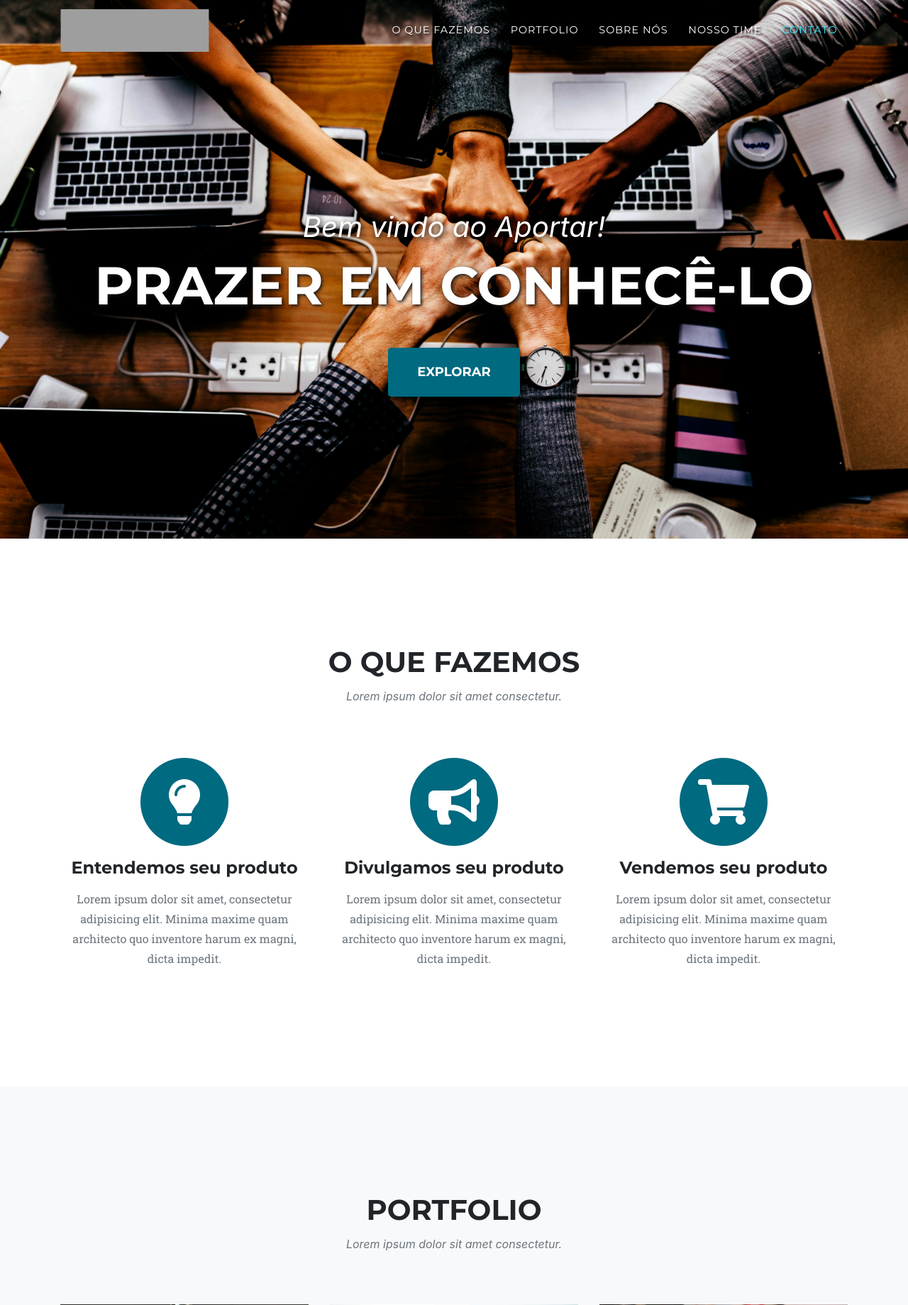
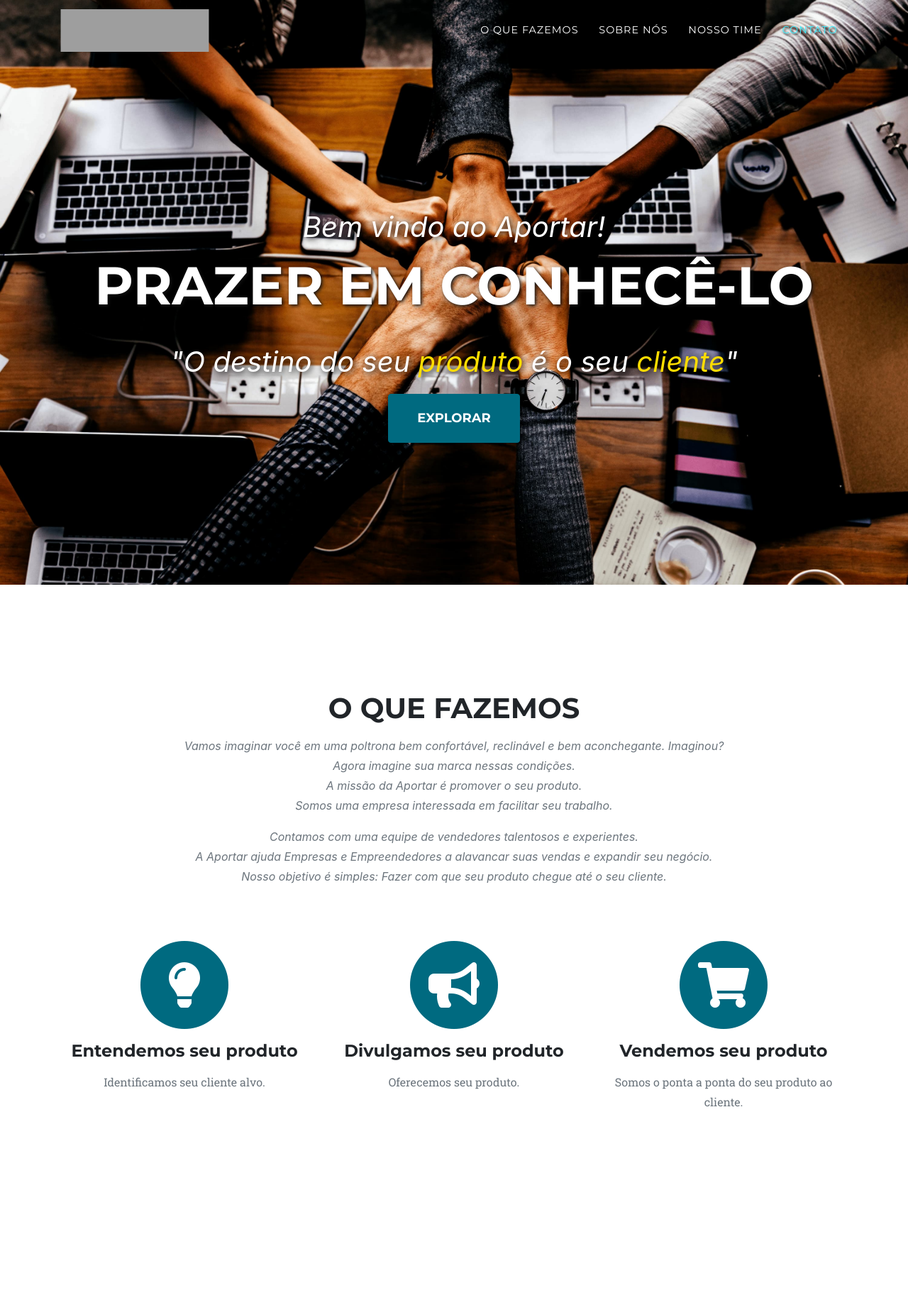
Before and after one commit to igoraujo/aportar-site, a PHP site: page / in a window 1280 px wide. Shown: the top 1839 px of the page at 71% size. Run offline with PHP 8.4, Linux system fonts and the light colour scheme; some web fonts are replaced; grey boxes are pictures that could not be loaded.

Commit message:
removing unused codes and resizing images
removing unused codes and resizing images

```diff
--- a/index.php
+++ b/index.php
@@ -574,9 +574,9 @@
             <li class="nav-item">
               <a class="nav-link js-scroll-trigger" href="#services">O Que Fazemos</a>
             </li>
-            <li class="nav-item">
+            <!-- <li class="nav-item">
               <a class="nav-link js-scroll-trigger" href="#portfolio">Portfolio</a>
-            </li>
+            </li> -->
             <li class="nav-item">
               <a class="nav-link js-scroll-trigger" href="#about">Sobre Nós</a>
             </li>
@@ -597,6 +597,7 @@
         <div class="intro-text">
           <div class="intro-lead-in">Bem vindo ao Aportar!</div>
           <div class="intro-heading text-uppercase">Prazer em conhecê-lo</div>
+          <div class="intro-lead-in">"O destino do seu <span style="color:#FFDD00">produto</span> é o seu <span style="color:#FFDD00">cliente</span>"</div>
           <a class="btn btn-primary btn-xl text-uppercase js-scroll-trigger" href="#services">Explorar</a>
         </div>
       </div>
@@ -608,7 +609,19 @@
         <div class="row">
           <div class="col-lg-12 text-center">
             <h2 class="section-heading text-uppercase">O que Fazemos</h2>
-            <h3 class="section-subheading text-muted">Lorem ipsum dolor sit amet consectetur.</h3>
+            <h3 class="section-subheading text-muted">
+              <p>
+                <span>Vamos imaginar você em uma poltrona bem confortável, reclinável e bem aconchegante. Imaginou?</span><br>
+                <span> Agora imagine sua marca nessas condições.</span><br>
+                <span>A missão da Aportar é promover o seu produto.</span><br>
+                <span>Somos uma empresa interessada em facilitar seu trabalho.</span>
+              </p>
+              <p>
+                <span>Contamos com uma equipe de vendedores talentosos e experientes.</span><br>
+                <span>A Aportar ajuda Empresas e Empreendedores a alavancar suas vendas e expandir seu negócio.</span><br>
+                <span>Nosso objetivo é simples: Fazer com que seu produto chegue até o seu cliente.</span>
+              </p>
+            </h3>
           </div>
         </div>
         <div class="row text-center">
@@ -618,7 +631,7 @@
               <i class="fas fa-lightbulb fa-stack-1x fa-inverse"></i>
             </span>
             <h4 class="service-heading">Entendemos seu produto</h4>
-            <p class="text-muted">Lorem ipsum dolor sit amet, consectetur adipisicing elit. Minima maxime quam architecto quo inventore harum ex magni, dicta impedit.</p>
+            <p class="text-muted">Identificamos seu cliente alvo.</p>
           </div>
           <div class="col-md-4">
             <span class="fa-stack fa-4x">
@@ -627,7 +640,7 @@
               <i class="fas fa-bullhorn fa-stack-1x fa-inverse"></i>
             </span>
             <h4 class="service-heading">Divulgamos seu produto</h4>
-            <p class="text-muted">Lorem ipsum dolor sit amet, consectetur adipisicing elit. Minima maxime quam architecto quo inventore harum ex magni, dicta impedit.</p>
+            <p class="text-muted">Oferecemos seu produto.</p>
           </div>
           <div class="col-md-4">
             <span class="fa-stack fa-4x">
@@ -635,19 +648,19 @@
               <i class="fas fa-shopping-cart fa-stack-1x fa-inverse"></i>
             </span>
             <h4 class="service-heading">Vendemos seu produto</h4>
-            <p class="text-muted">Lorem ipsum dolor sit amet, consectetur adipisicing elit. Minima maxime quam architecto quo inventore harum ex magni, dicta impedit.</p>
+            <p class="text-muted">Somos o ponta a ponta do seu produto ao cliente.</p>
           </div>
         </div>
       </div>
     </section>
 
     <!-- Portfolio Grid -->
-    <section class="bg-light" id="portfolio">
+    <!-- <section class="bg-light" id="portfolio">
       <div class="container">
         <div class="row">
           <div class="col-lg-12 text-center">
             <h2 class="section-heading text-uppercase">Portfolio</h2>
-            <h3 class="section-subheading text-muted">Lorem ipsum dolor sit amet consectetur.</h3>
+            <h3 class="section-subheading text-muted">Aqui estão alguns de nossos cases</h3>
           </div>
         </div>
         <div class="row">
@@ -737,7 +750,7 @@
           </div>
         </div>
       </div>
-    </section>
+    </section> -->
 
     <!-- About -->
     <section id="about">
@@ -745,7 +758,7 @@
         <div class="row">
           <div class="col-lg-12 text-center">
             <h2 class="section-heading text-uppercase">Sobre</h2>
-            <h3 class="section-subheading text-muted">Lorem ipsum dolor sit amet consectetur.</h3>
+            <h3 class="section-subheading text-muted">Um pouco da nossa história</h3>
           </div>
         </div>
         <div class="row">
@@ -757,15 +770,15 @@
                 </div>
                 <div class="timeline-panel">
                   <div class="timeline-heading">
-                    <h4>2009-2011</h4>
-                    <h4 class="subheading">Our Humble Beginnings</h4>
+                    <h4>2018-2019</h4>
+                    <h4 class="subheading">Nosso Começo</h4>
                   </div>
                   <div class="timeline-body">
-                    <p class="text-muted">Lorem ipsum dolor sit amet, consectetur adipisicing elit. Sunt ut voluptatum eius sapiente, totam reiciendis temporibus qui quibusdam, recusandae sit vero unde, sed, incidunt et ea quo dolore laudantium consectetur!</p>
+                    <p class="text-muted">Como toda história de sucesso tem um início, a nossa não pode ficar de fora. Elaborada em 2018 através da necessidade que as Empresas os Empreendedores tem de levar o seu produto ou marca até o seu cliente, a Aportar foi criada. O que nos motiva é saber que podemos facilitar todo o seu trabalho. Faça parte de nossa história e deixe-nos ajudar a contar a sua.</p>
                   </div>
                 </div>
               </li>
-              <li class="timeline-inverted">
+              <!-- <li class="timeline-inverted">
                 <div class="timeline-image">
                   <img class="rounded-circle img-fluid" src="img/about/2.jpg" alt="">
                 </div>
@@ -806,7 +819,7 @@
                     <p class="text-muted">Lorem ipsum dolor sit amet, consectetur adipisicing elit. Sunt ut voluptatum eius sapiente, totam reiciendis temporibus qui quibusdam, recusandae sit vero unde, sed, incidunt et ea quo dolore laudantium consectetur!</p>
                   </div>
                 </div>
-              </li>
+              </li> -->
               <li class="timeline-inverted">
                 <div class="timeline-image">
                   <h4>Seja Parte
@@ -826,13 +839,13 @@
         <div class="row">
           <div class="col-lg-12 text-center">
             <h2 class="section-heading text-uppercase">OS FUNDADORES</h2>
-            <h3 class="section-subheading text-muted">Lorem ipsum dolor sit amet consectetur.</h3>
+            <h3 class="section-subheading text-muted">Quem está por trás</h3>
           </div>
         </div>
         <div class="row">
           <div class="col-sm-6">
             <div class="team-member">
-              <img class="mx-auto rounded-circle" src="img/team/ranfleysson.jpg" alt="">
+              <img class="mx-auto rounded-circle" src="img/team/ranfleysson.jpg" alt="Ranfleysson Matheus Cardoso de Oliveira">
               <h4>Ranfleysson Matheus</h4>
               <p class="text-muted">CEO</p>
               <ul class="list-inline social-buttons">
@@ -856,7 +869,7 @@
           </div>
           <div class="col-sm-6">
             <div class="team-member">
-              <img class="mx-auto rounded-circle" src="img/team/igor.jpg" alt="">
+              <img class="mx-auto rounded-circle" src="img/team/igor.jpg" alt="Igor da Silva Araújo">
               <h4>Igor Araújo</h4>
               <p class="text-muted">CIO</p>
               <ul class="list-inline social-buttons">
@@ -905,14 +918,14 @@
         </div>
         <div class="row">
           <div class="col-lg-8 mx-auto text-center">
-            <p class="large text-muted">Lorem ipsum dolor sit amet, consectetur adipisicing elit. Aut eaque, laboriosam veritatis, quos non quis ad perspiciatis, totam corporis ea, alias ut unde.</p>
+            <p class="large text-muted">Cada escolha que você faz tem um resultado final. – "Zig Ziglar"</p>
           </div>
         </div>
       </div>
     </section>
 
     <!-- Clients -->
-    <section class="py-5">
+    <!-- <section class="py-5">
       <div class="container">
         <div class="row">
           <div class="col-md-3 col-sm-6">
@@ -937,7 +950,7 @@
           </div>
         </div>
       </div>
-    </section>
+    </section> -->
 
     <!-- Contact -->
     <section id="contact">
@@ -945,7 +958,7 @@
         <div class="row">
           <div class="col-lg-12 text-center">
             <h2 class="section-heading text-uppercase">Contate-nos</h2>
-            <h3 class="section-subheading text-muted">Lorem ipsum dolor sit amet consectetur.</h3>
+            <h3 class="section-subheading text-muted">Deixe-nos um recadinho!</h3>
           </div>
         </div>
         <div class="row">
```
Also changed, not shown: img/about/1-2.jpg (added), img/about/1.jpg, img/header-bg.jpg.
